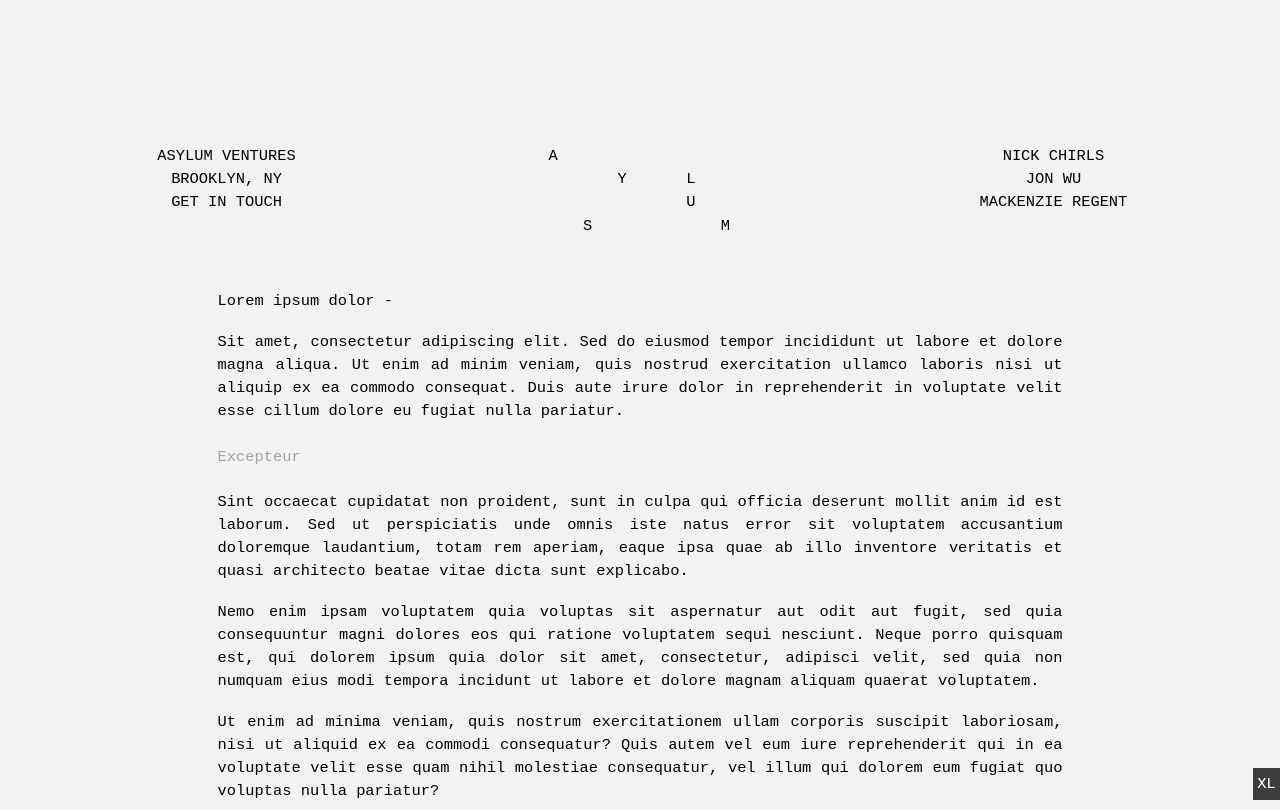
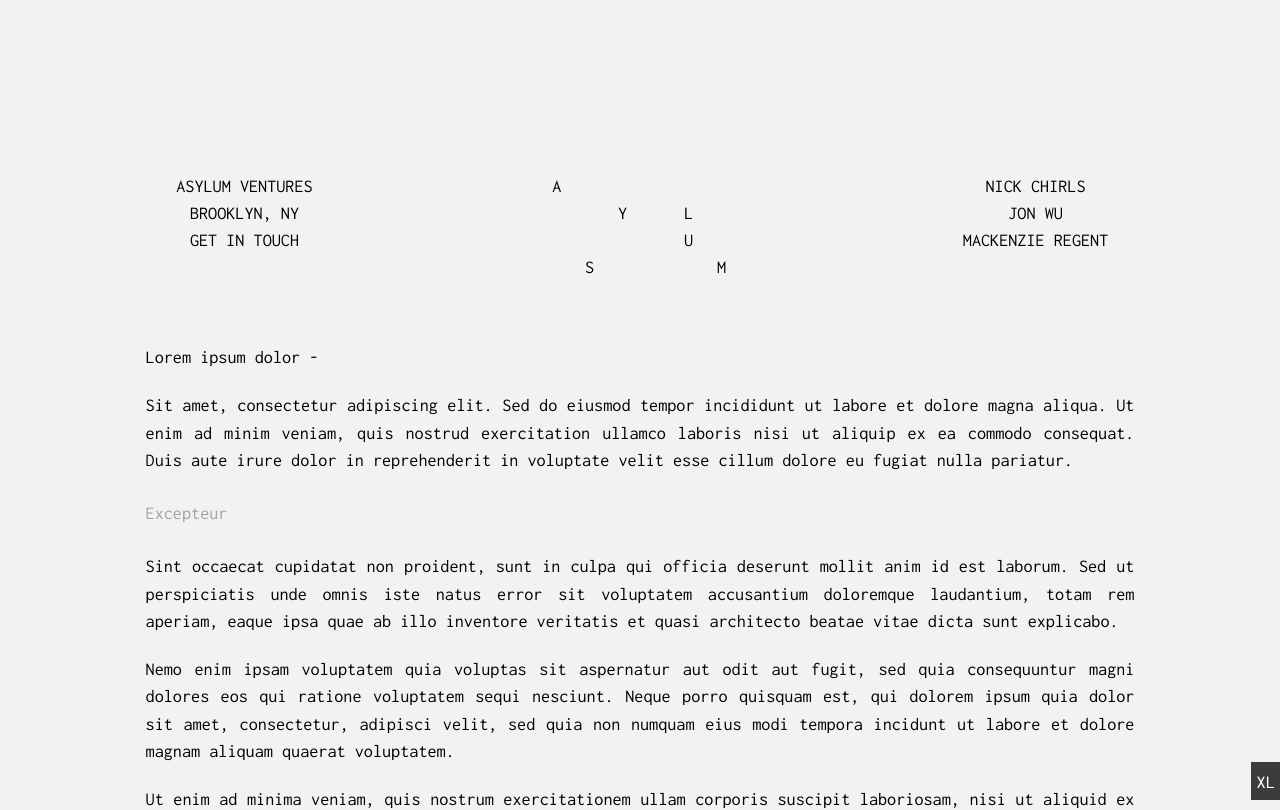
Before and after one commit to pieratt/asylumvc, a Next.js app: page / in a window 1280 px wide. Shown: the top 810 px of the page. Built offline with nearby package versions, Linux system fonts and the light colour scheme; a web font is replaced by a local one.

Commit message:
⚙️🐢 bits and bobs

```diff
--- a/app/globals.css
+++ b/app/globals.css
@@ -33,8 +33,8 @@
   font-style: normal;
 }
 :root {
-  --font-size: 1.1rem;
-  --font-family: 'Relative Mono', monospace;
+  --font-size: 1.3rem;
+  --font-family: 'inconsolata', monospace;
   --font-weight: 400;
       line-height: 1em;
 }
--- a/components/ContactForm.tsx
+++ b/components/ContactForm.tsx
@@ -53,7 +53,7 @@ const ContactForm: React.FC = () => {
   return (
     <div className="w-full max-w-3xl mx-auto mb-12">
       <div className="mt-6">
-        <h2 className="text-sm">Contact</h2>
+
         <p className="text-sm pt-4">
           Asylum Ventures is an early-stage venture firm celebrating the creative act of making startups. We believe founders are artists, not assets.</p>
         <p className="text-sm pt-4">
@@ -99,7 +99,7 @@ const ContactForm: React.FC = () => {
           />
         </div>
         <div className="p-6 border-b border-gray-400">
-          <label htmlFor="project" className="block text-sm mb-2">WHAT'S UP? TELL US ABOUT YOUR PROJECT.</label>
+          <label htmlFor="project" className="block text-sm mb-2">What's up? Tell us about your project.</label>
           <textarea
             id="project"
             value={project}
@@ -122,7 +122,7 @@ const ContactForm: React.FC = () => {
           ></textarea>
         </div>
         <div className="p-6 border-b border-gray-400">
-          <label htmlFor="artists" className="block text-sm mb-2">ARTISTS YOU’RE INSPIRED BY?</label>
+          <label htmlFor="artists" className="block text-sm mb-2">Artists you’re inspired by?</label>
           <textarea
             id="artists"
             name="artists"
@@ -134,7 +134,7 @@ const ContactForm: React.FC = () => {
           ></textarea>
         </div>
         <div className="p-6 border-b border-gray-400">
-          <label htmlFor="website" className="block text-sm mb-2">LINK TO YOUR COMPANY WEBSITE, MEMO, OR SOMETHING ELSE</label>
+          <label htmlFor="website" className="block text-sm mb-2">Link to your company website, memo, or something else</label>
           <input
             type="text"
             id="website"
@@ -158,12 +158,12 @@ const ContactForm: React.FC = () => {
 
       {submitStatus === 'success' && (
         <div className="mt-4 p-4 bg-green-100 text-sm text-green-700">
-          Thank you, we'll be in touch soon.
+          Thank you, appreciate you taking the time.
         </div>
       )}
       {submitStatus === 'error' && (
         <div className="mt-4 p-4 bg-red-100 text-sm text-red-700">
-          Error. Please try again later.
+          Error. Please try again.
         </div>
       )}
 
```
